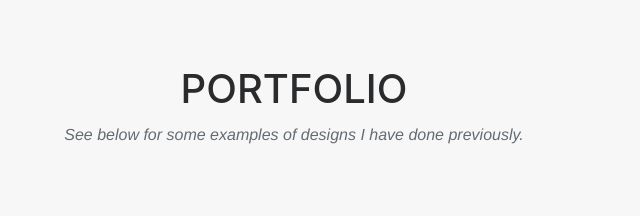
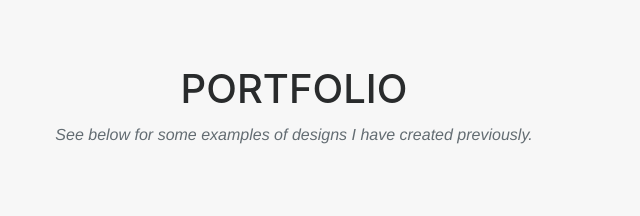
Before and after one commit to lucytasker/lucytasker.github.io, a website with bundled scripts: page index.html in a window 1280 px wide. Shown: the part 1700-1916 px from the top of the page, 346-986 px from the left. Built offline with nearby package versions, Linux system fonts and the light colour scheme; files whose address does not match are found by name; a web font is replaced by a local one.

Commit message:
portfolio

```diff
--- a/index.html
+++ b/index.html
@@ -131,7 +131,7 @@
             <div class="row">
                 <div class="col-lg-12 text-center">
                     <h2 class="section-heading">Portfolio</h2>
-                    <h3 class="section-subheading text-muted">See below for some examples of designs I have done previously.</h3>
+                    <h3 class="section-subheading text-muted">See below for some examples of designs I have created previously.</h3>
                 </div>
             </div>
             <div class="row">
```
